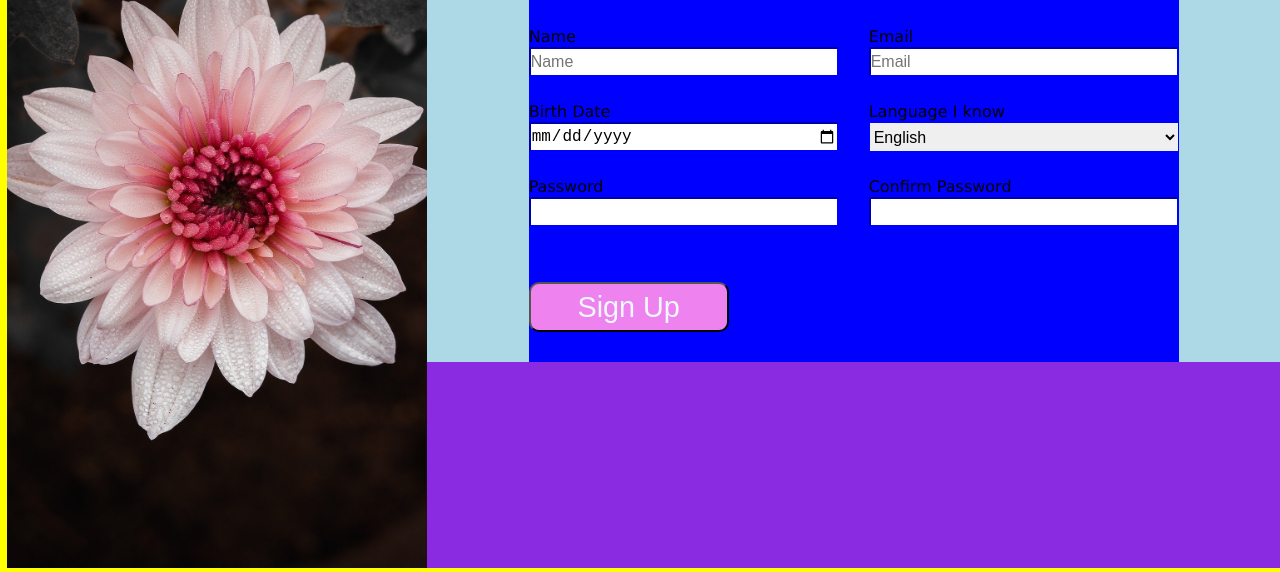
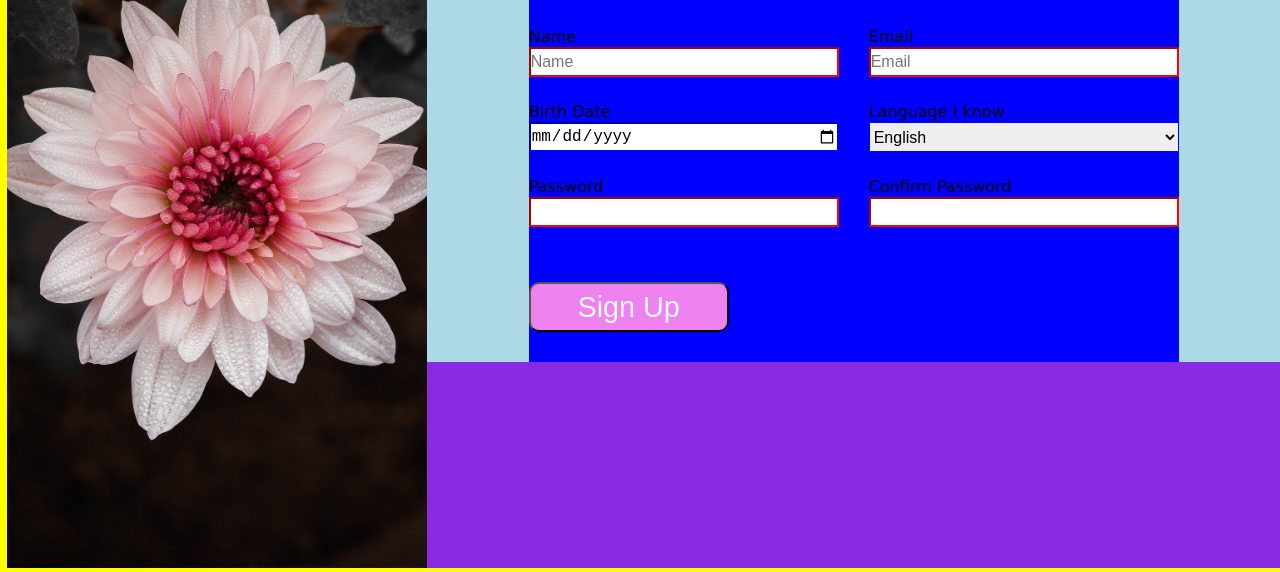
Before and after one commit to kathejim/sign-up-form, a plain HTML site: page index.html in a window 1280 px wide. Shown: the part 232-804 px from the top of the page. Drawn offline with Linux system fonts and the light colour scheme.

Commit message:
Make all inputs and selects in the form required. Except for bdate.

```diff
--- a/index.html
+++ b/index.html
@@ -32,12 +32,12 @@
                     <div id="form-columns">
                         <div class="form-element">
                             <label for="name">Name</label>
-                            <input type="text" id="name" placeholder="Name" minlength="3" aria-required="true">
+                            <input type="text" id="name" placeholder="Name" minlength="3" aria-required="true" required>
                             <span class="error" aria-live="polite"></span>
                         </div>
                         <div>
                             <label for="email">Email</label>
-                            <input type="email" id="email" placeholder="Email" aria-required="true">
+                            <input type="email" id="email" placeholder="Email" aria-required="true" required>
                             <span class="error" aria-live="polite"></span>
                         </div>
                         <div>
@@ -47,7 +47,7 @@
                         </div>
                         <div>
                             <label for="language-select">Language I know</label>
-                            <select name="languages" id="language-select" aria-required="true">
+                            <select name="languages" id="language-select" aria-required="true" required>
                                 <option value="english">English</option>
                                 <option value="spanish">Spanish</option>
                                 <option value="french">French</option>
@@ -56,12 +56,12 @@
                         </div>
                         <div>
                             <label for="pass">Password</label>
-                            <input type="password" id="pass" minlength="8" aria-required="true">
+                            <input type="password" id="pass" minlength="8" aria-required="true" required>
                             <span class="error" aria-live="polite"></span>
                         </div>
                         <div>
                             <label for="confirm-pass">Confirm Password</label>
-                            <input type="password" id="confirm-pass" aria-required="true">
+                            <input type="password" id="confirm-pass" aria-required="true" required>
                             <span class="error" aria-live="polite"></span>
                         </div>
                     </div>
```
